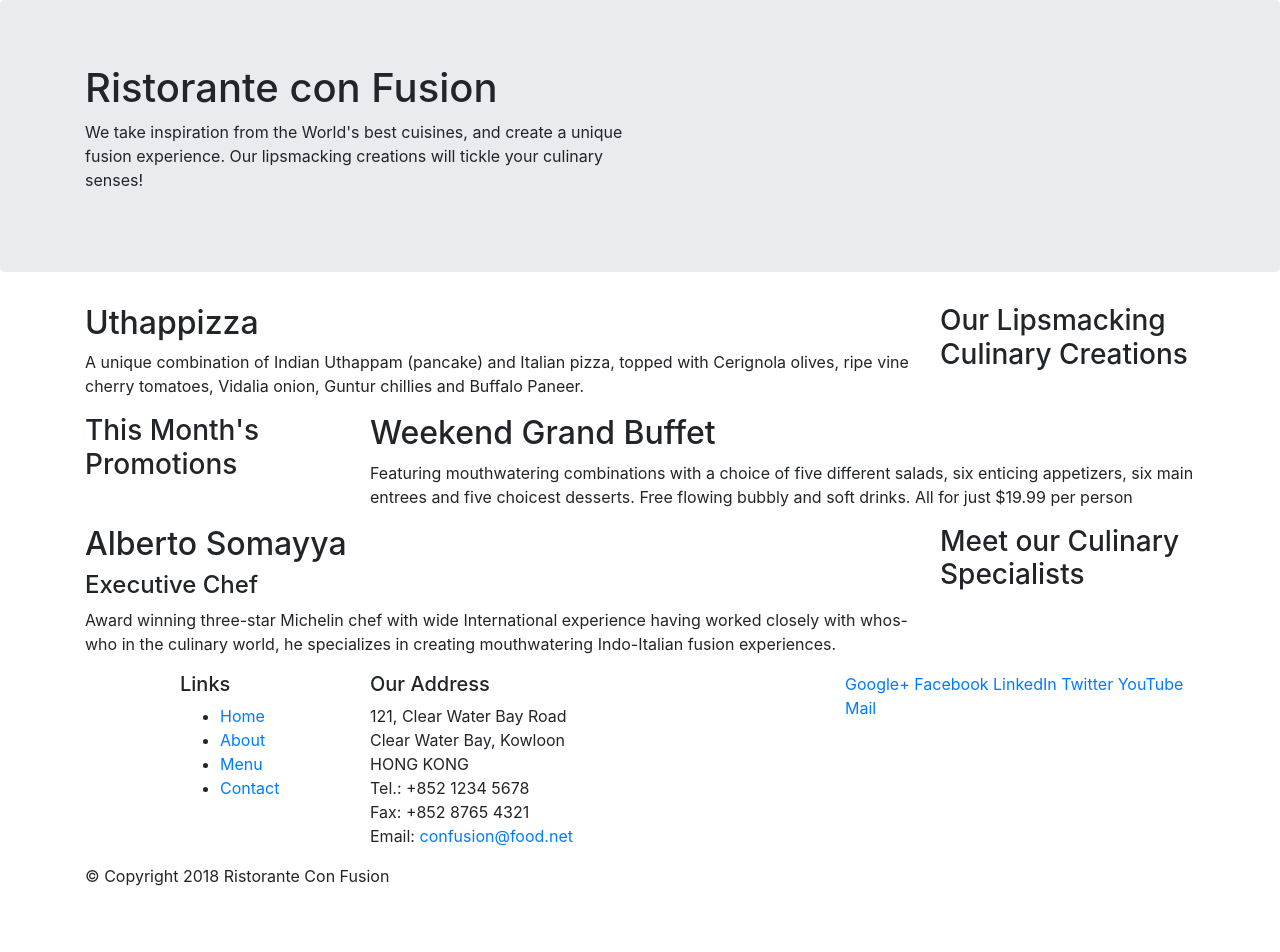
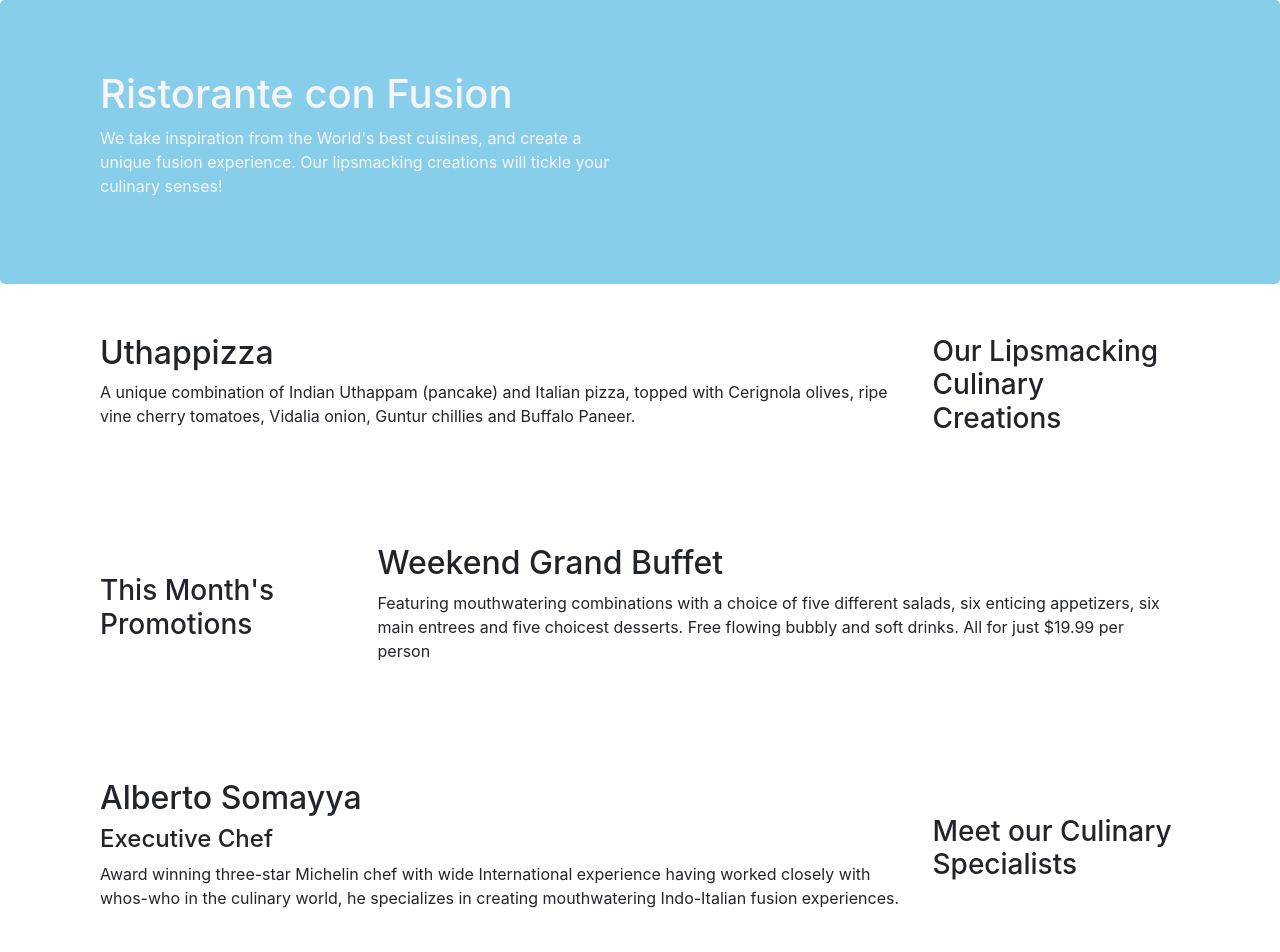
Before and after one commit to mkhoa0201/Web-Coursera, a website: page index.html in a window 1280 px wide. Shown: the top 952 px of the page. Before the commit the page ends 904 px from the top, so only its background shows below. Drawn offline with nearby package versions, Linux system fonts and the light colour scheme.

Commit message:
Bootstrap 2

```diff
--- a/index.html
+++ b/index.html
@@ -10,6 +10,7 @@
 
      <!-- Bootstrap CSS -->
      <link rel="stylesheet" href="node_modules/bootstrap/dist/css/bootstrap.min.css">
+     <link rel="stylesheet" href = "style.css">
     <title>Ristorante Con Fusion</title>
 </head>
 
@@ -17,7 +18,7 @@
 
     <header class ="jumbotron">
         <div class="container">
-            <div class="row">
+            <div class="row row-header">
                 <div class = "col-12 col-sm-6">
                     <h1>Ristorante con Fusion</h1>
                     <p>We take inspiration from the World's best cuisines, and create a unique fusion experience. Our lipsmacking creations will tickle your culinary senses!</p>
@@ -29,7 +30,7 @@
     </header>
 
     <div class="container">
-        <div class="row">
+        <div class="row row-content align-items-center">
             <div class = "col-12 col-sm-4 order-sm-last col-md-3">
                 <h3>Our Lipsmacking Culinary Creations</h3>
             </div>
@@ -40,7 +41,7 @@
         </div>
 
 
-        <div class="row">
+        <div class="row row-content align-items-center">
             <div class = "col-12 col-sm-4  col-md-3">
                 <h3>This Month's Promotions</h3>
             </div>
@@ -50,7 +51,7 @@
             </div>
         </div>
 
-        <div class="row">
+        <div class="row row-content align-items-center">
             <div class = "col-12 col-sm-4 order-sm-last col-md-3">
                 <h3>Meet our Culinary Specialists</h3>
             </div>
@@ -62,12 +63,12 @@
         </div>
     </div>
 
-    <footer>
+    <footer class="footer">
         <div class="container">
-            <div class = "row">
+            <div class = "row ">
                 <div class = "col-4 offset-1 col-sm-2">
                     <h5>Links</h5>
-                    <ul>
+                    <ul class = "list-unstyled">
                         <li><a href="#">Home</a></li>
                         <li><a href="#">About</a></li>
                         <li><a href="#">Menu</a></li>
@@ -85,8 +86,8 @@
 		              Email: <a href="mailto:confusion@food.net">confusion@food.net</a>
 		           </address>
                 </div>
-                <div class ="col-12 col-sm-4">
-                    <div>
+                <div class ="col-12 col-sm-4 align-self-center">
+                    <div class= "text-center">
                         <a href="http://google.com/+">Google+</a>
                         <a href="http://www.facebook.com/profile.php?id=">Facebook</a>
                         <a href="http://www.linkedin.com/in/">LinkedIn</a>
@@ -96,7 +97,7 @@
                     </div>
                 </div>
            </div>
-           <div class = "row">
+           <div class = "row justify-content-center">
                 <div class ="col-auto">
                     <p>© Copyright 2018 Ristorante Con Fusion</p>
                 </div>
--- /dev/null
+++ b/style.css
@@ -0,0 +1,32 @@
+.row-header {
+    margin: 0px auto;
+    padding: 0px auto;
+}
+
+.row-content {
+    margin: 0px auto;
+    padding: 50px 0px 50px 0px;
+    border-bottom: 1px rigde;
+    min-height: 40px;
+}
+
+.footer {
+    background-color: #D1C4E9;
+    margin: 0px auto;
+    padding: 20px 0px 20px 0px;
+}
+
+.jumbotron {
+    padding: 70px 30px 70px 30px;
+    margin: 0px auto;
+    background-color: skyblue;
+    color: whitesmoke;
+
+}
+
+.address {
+    font-size: 80%;
+    margin: 0px;
+    color: whitesmoke;
+
+}
```
